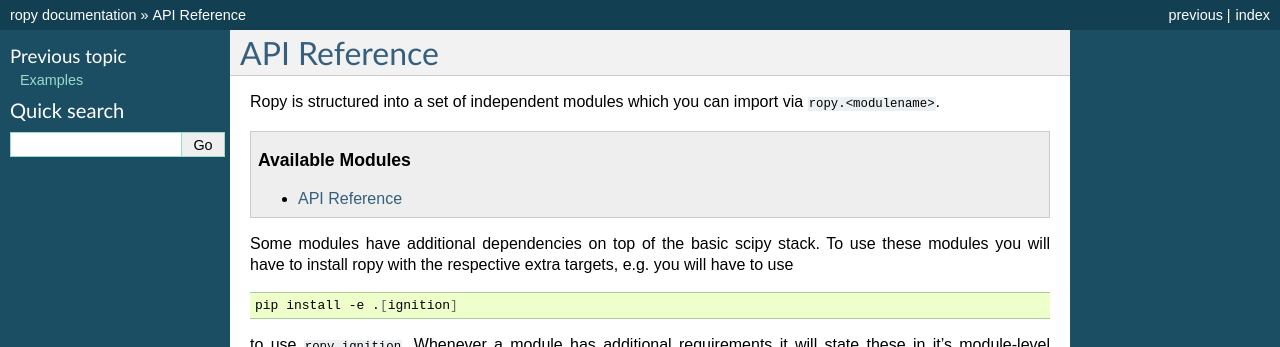
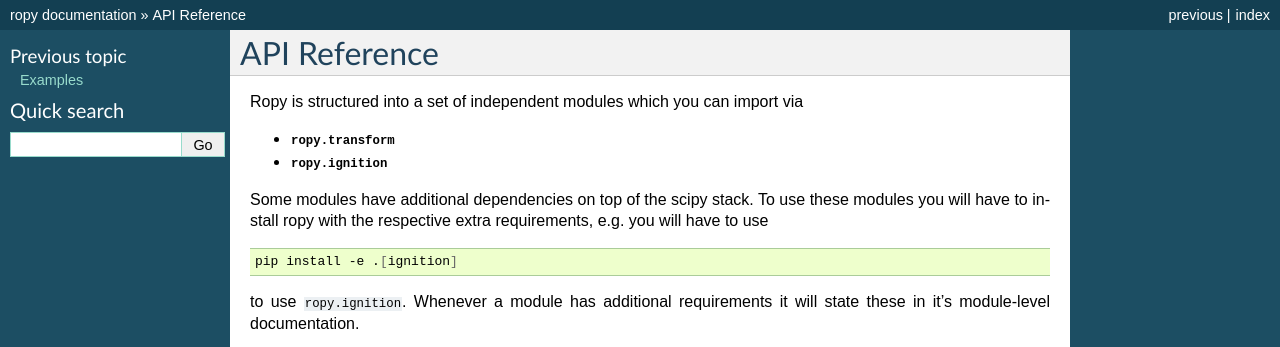
Before and after one commit to FirefoxMetzger/scikit-bot, a Sphinx documentation site: the page built from doc/source/api_reference.rst, in a window 1280 px wide, cut to the strip 0-347 px from the top of the page. Built offline with Sphinx 7.4.7, drawn with Linux system fonts in a browser that asks for light colours.

Commit message:
update api docs

```diff
--- a/doc/source/api_reference.rst
+++ b/doc/source/api_reference.rst
@@ -1,16 +1,14 @@
 API Reference
 =============
 
+Ropy is structured into a set of independent modules which you can import via
 
-Ropy is structured into a set of independent modules which you can import via
-``ropy.<modulename>``.
+- :mod:`ropy.transform`
+- :mod:`ropy.ignition`
 
-.. contents:: Available Modules
-    :depth: 2
-
-Some modules have additional dependencies on top of the basic scipy stack. To
+Some modules have additional dependencies on top of the scipy stack. To
 use these modules you will have to install ropy with the respective extra
-targets, e.g. you will have to use
+requirements, e.g. you will have to use
 
 .. code-block:: bash
 
```
